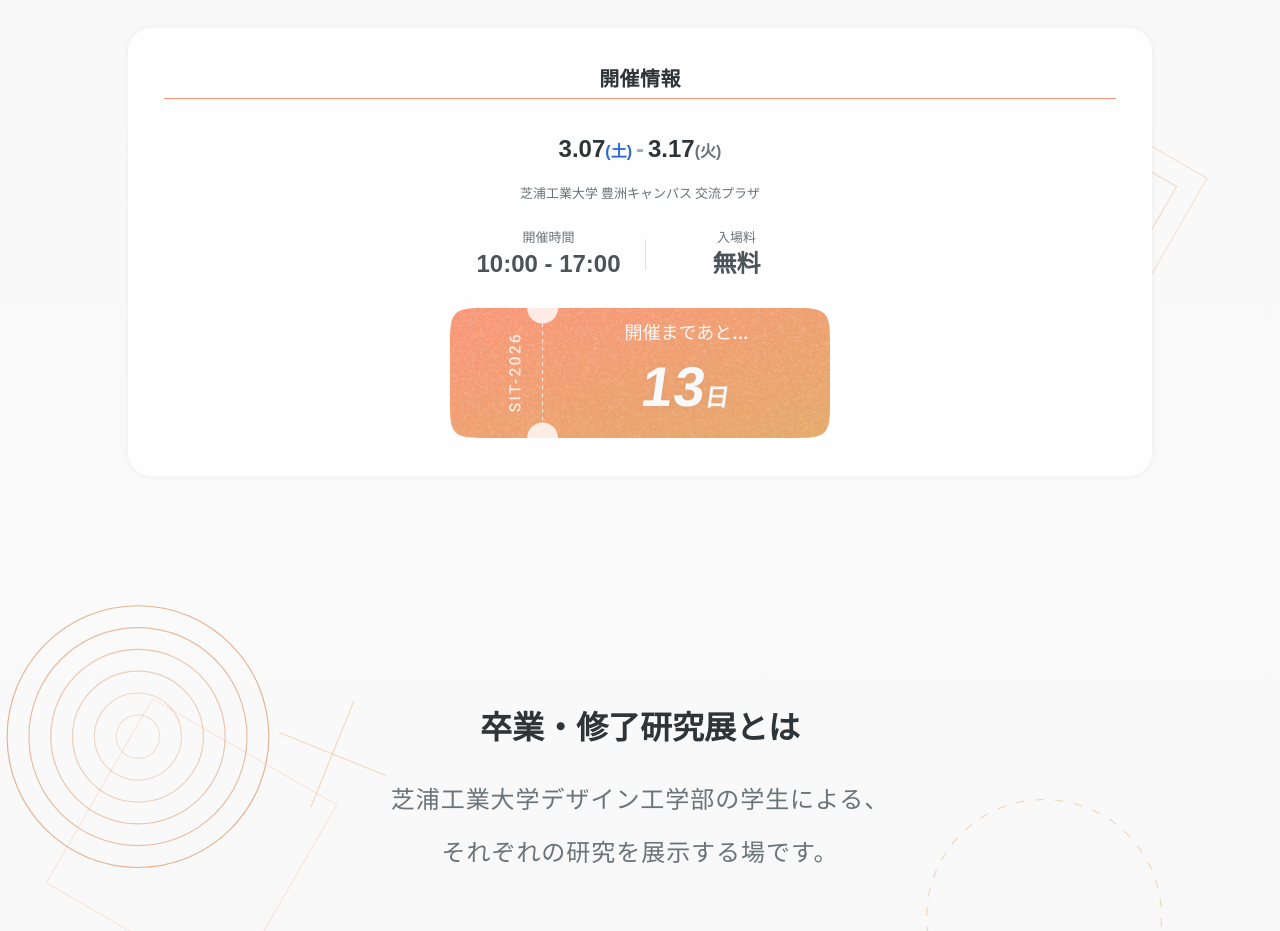
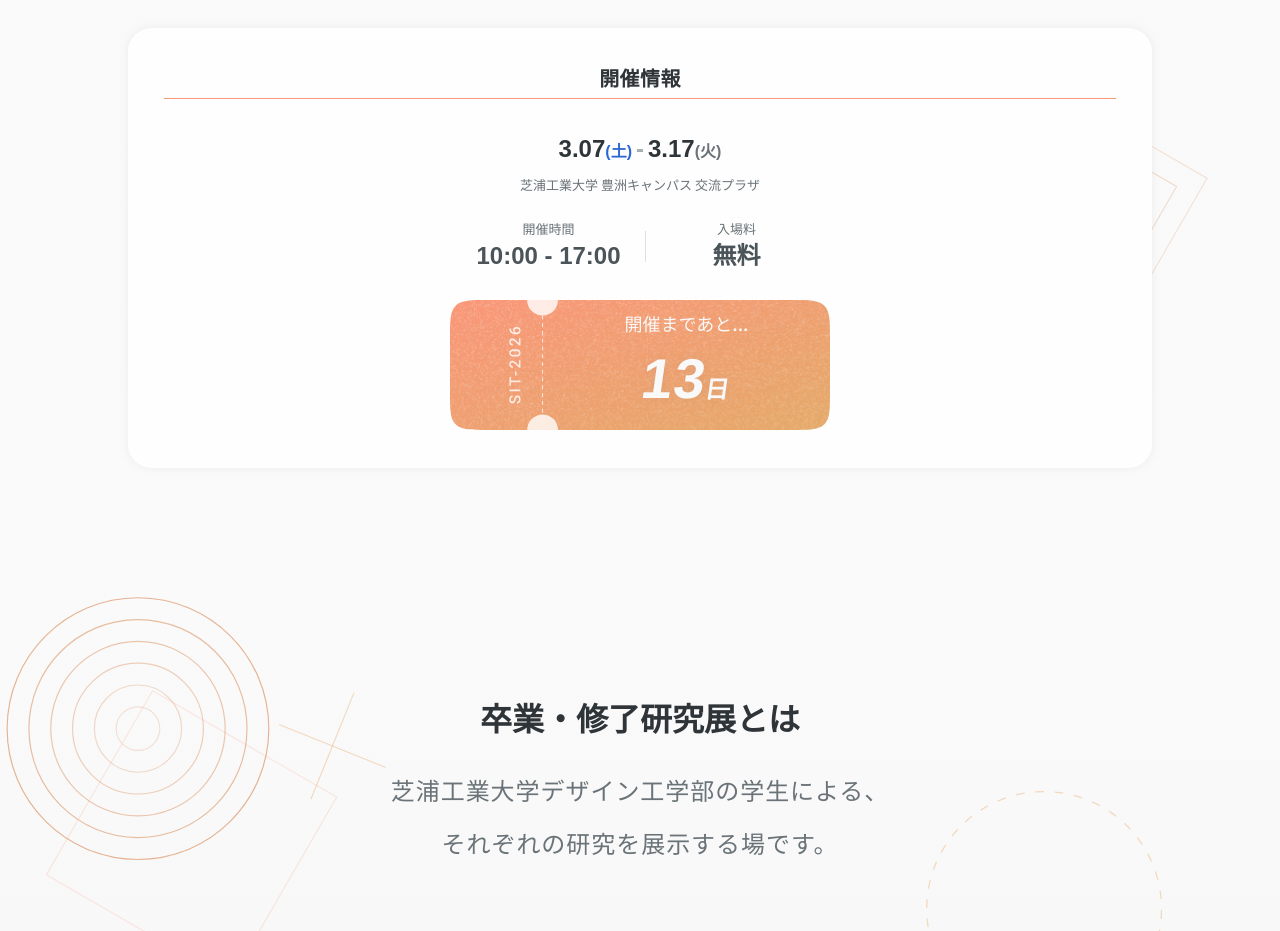
Before and after one commit to perl-0815/sit-desgin-expo2026, a Next.js app: page / in a window 1280 px wide. Shown: the part 8100-9031 px from the top of the page. Built offline with nearby package versions, Linux system fonts and the light colour scheme; no server answers; the database is empty; a web font is replaced by a local one.

Commit message:
開催情報のgapを変更

```diff
--- a/app/TopPageClient.tsx
+++ b/app/TopPageClient.tsx
@@ -287,7 +287,8 @@ export default function TopPageClient({
             </p>
           </div>
           <div className="mt-4 flex flex-col items-center gap-4 text-center md:mt-8 md:gap-6">
-            <div className="flex flex-col items-center gap-4">
+            {/* 変更理由: ユーザー要望に合わせ、開催日時の行と会場名の行の間隔を詰めて視線移動を短くします。 */}
+            <div className="flex flex-col items-center gap-2">
               {/* 変更理由: 日付行はFigmaでPC/SPとも本文24px・曜日16pxのため、可変サイズを廃止して固定します。 */}
               <p className="text-[24px] font-extrabold text-[#2E3437] [font-family:var(--font-shippori-mincho-b1),'Hiragino_Mincho_ProN',serif]">
                 3.07
```
